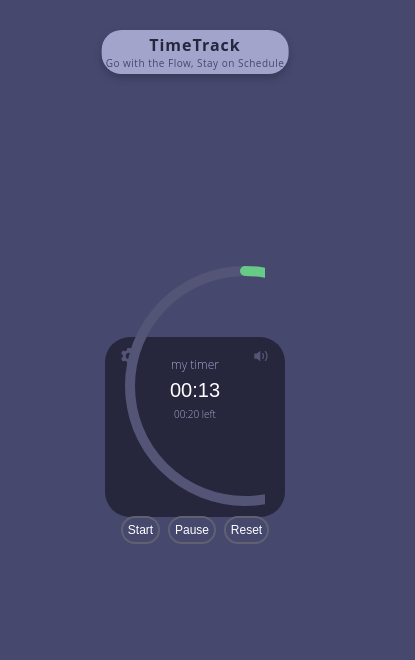
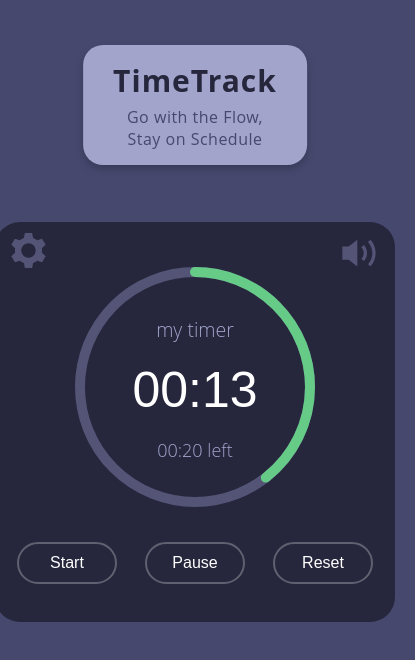
Before and after one commit to sgrisshk/Timer, a React (Create React App) app: page / in a window 390 px wide. Shown: the top 660 px of the page, 415 px wide, since content can reach past the window. Built offline with nearby package versions, Linux system fonts and the light colour scheme; a web font is replaced by a local one.

Commit message:
fix(element): add to Timer.css styles for phone display

```diff
--- a/src/Timer.css
+++ b/src/Timer.css
@@ -258,7 +258,7 @@ body {
     transition: opacity 0.3s ease, visibility 0.3s ease;
     margin-top: 25px;
 }
-@media (max-height: 690px) {
+@media (max-height: 730px) {
     .header-bar {
         opacity: 0;
         visibility: hidden;
@@ -403,35 +403,9 @@ body {
 
 @media (max-width: 480px) {
 
-    .app-outer-wrapper {
-        padding: 5px;
-        display: flex;
-        flex-direction: column;
-        align-items: center;
-    }
-
-
-    .header-bar {
-        padding: 4px;
-        margin-top: 10px;
-        display: flex;
-        flex-direction: column;
-        align-items: center;
-    }
-
-    .header-title {
-        font-size: 16px;
-        margin: 0;
-    }
-
-    .header-slogan {
-        font-size: 10px;
-        margin: 0;
-    }
-
     .timer-container {
-        width: 180px;
-        height: 180px;
+        width: 400px;
+        height: 400px;
         padding: 8px;
         margin-top: 10px;
         margin-bottom: 10px;
@@ -441,58 +415,6 @@ body {
         justify-content: center;
     }
 
-    .circle-container {
-        width: 140px;
-        height: 140px;
-    }
-
-    .text h2 {
-        font-size: 12px;
-    }
-
-    .timer {
-        font-size: 20px;
-    }
-
-    .subtext {
-        font-size: 10px;
-    }
-
-    .settings-icon, .volume-icon, .mute-icon {
-        width: 16px;
-        height: 16px;
-    }
-
-    .buttons {
-        width: 100%;
-        display: flex;
-        justify-content: space-evenly;
-        padding: 5px;
-    }
-
-    .button {
-        padding: 5px;
-        width: auto;
-        font-size: 12px;
-    }
-
-    .saved-timers-panel {
-        width: 100%;
-        padding: 8px;
-        margin-top: 10px;
-    }
-
-    .saved-timer-item {
-        font-size: 10px;
-        padding: 6px;
-        display: flex;
-        justify-content: space-between;
-    }
-
-    .plus-icon, .delete-icon {
-        width: 16px;
-        height: 16px;
-    }
 }
 
 @font-face{
```
